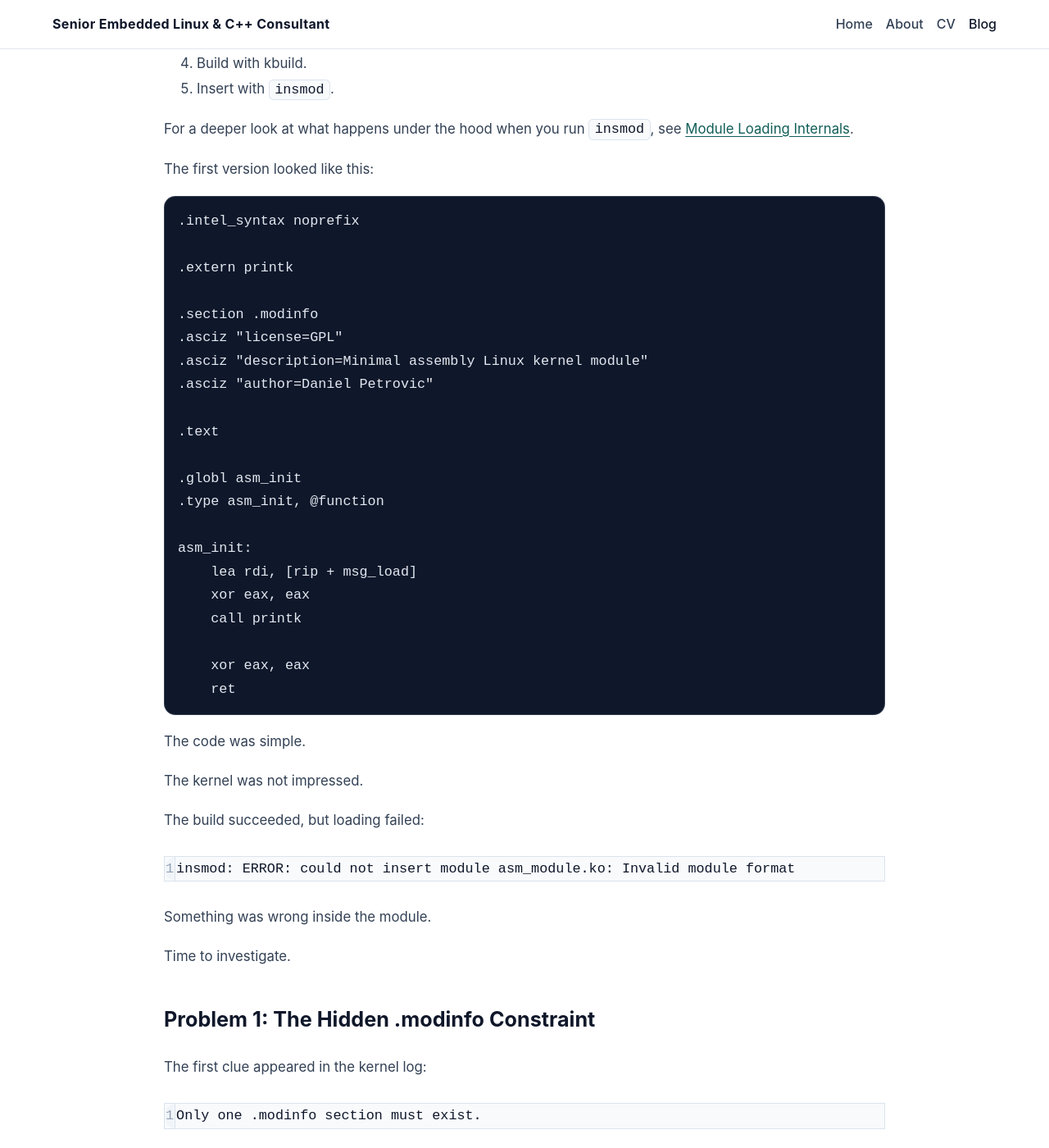
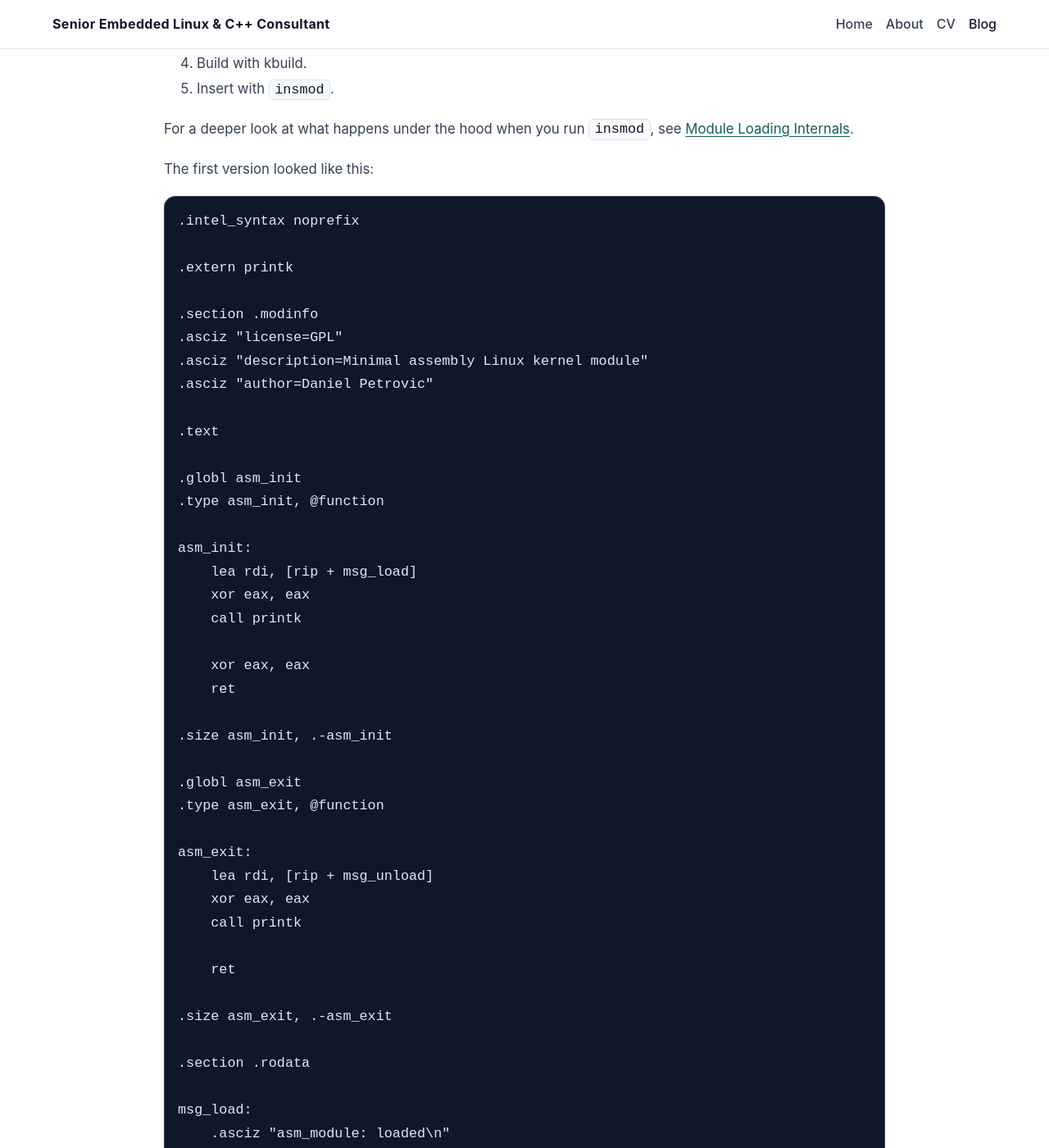
Before and after one commit to daniel-petrovic/daniel-petrovic.github.io, a Jekyll site: the page built from _posts/2026-07-28-building-linux-kernel-module-pure-x86-assembly.md, in a window 1280 px wide and 1400 px high, scrolled down 2458 px. Shown: the whole window at 82% size. Built offline with Jekyll 4.4.1, drawn with Linux system fonts in a browser that asks for light colours; some of the changed text lies outside the part shown.

Commit message:
Complete first code example with msg_load, asm_exit, and string data

````diff
--- a/_posts/2026-07-28-building-linux-kernel-module-pure-x86-assembly.md
+++ b/_posts/2026-07-28-building-linux-kernel-module-pure-x86-assembly.md
@@ -98,6 +98,28 @@ asm_init:
 
     xor eax, eax
     ret
+
+.size asm_init, .-asm_init
+
+.globl asm_exit
+.type asm_exit, @function
+
+asm_exit:
+    lea rdi, [rip + msg_unload]
+    xor eax, eax
+    call printk
+
+    ret
+
+.size asm_exit, .-asm_exit
+
+.section .rodata
+
+msg_load:
+    .asciz "asm_module: loaded\n"
+
+msg_unload:
+    .asciz "asm_module: unloaded\n"
 ```
 
 The code was simple.
````
